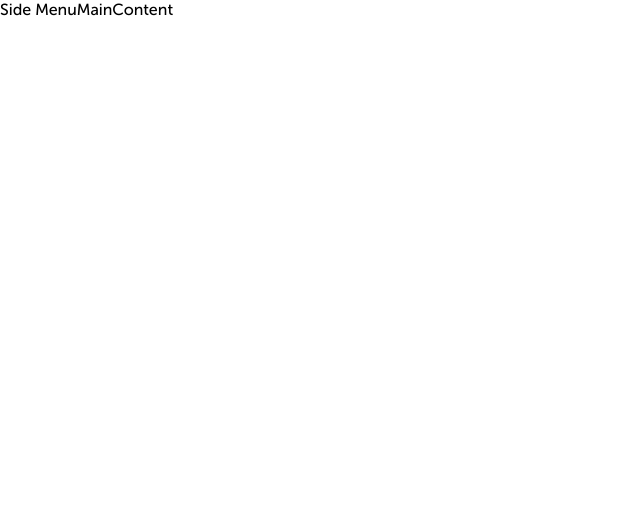
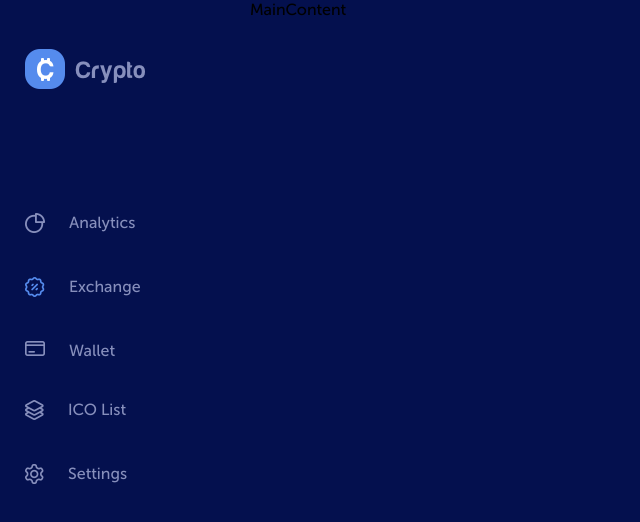
Before and after one commit to hasnainbaloch/innovativeSolutionsAssign, a React (Create React App) app: page / in a window 1280 px wide. Shown: the top 522 px of the page, without its empty margins (0-640 px from the left). Built offline with nearby package versions, Linux system fonts and the light colour scheme.

Commit message:
side nav UI

```diff
--- /dev/null
+++ b/src/components/Menu/SideMenu.jsx
@@ -0,0 +1,81 @@
+import React from 'react';
+import './menu.css';
+
+import logo from '../../assets/icons/logo.png';
+import analytics from '../../assets/icons/analytics.png';
+import exchange from '../../assets/icons/exchange.png';
+import wallet from '../../assets/icons/wallet.png';
+import ico from '../../assets/icons/icoicon.png';
+import settings from '../../assets/icons/settings.png';
+
+export default function SideMenu() {
+    return (
+        <div className="nav-wrapper">
+            {/* logo wrapper */}
+            <div className="logo">
+                <div className="logo-icon-wrap">
+                    <img src={logo} alt="loading logo.."/>
+                </div>
+                <div className="logo-title">
+                    <h4>Crypto</h4>
+                </div>
+            </div>
+
+            {/* sidebar menu navigation*/}
+            <div className="side-menu-nav">
+                <ul>
+                    <li>
+                        <div className="nav-item">
+                            <div className="menu-icon-wrap">
+                                <img src={analytics} alt="nav-icon" />
+                            </div>
+                            <div className="menu-title">
+                                Analytics
+                            </div>
+                        </div>
+                    </li>
+                    <li>
+                        <div className="nav-item">
+                            <div className="menu-icon-wrap">
+                                <img src={exchange} alt="nav-icon" />
+                            </div>
+                            <div className="menu-title">
+                                Exchange
+                            </div>
+                        </div>
+                    </li>
+                    <li>
+                        <div className="nav-item">
+                            <div className="menu-icon-wrap">
+                                <img src={wallet} alt="nav-icon" />
+                            </div>
+                            <div className="menu-title">
+                                Wallet
+                            </div>
+                        </div>
+                    </li>
+                    <li>
+                        <div className="nav-item">
+                            <div className="menu-icon-wrap">
+                                <img src={ico} alt="nav-icon" />
+                            </div>
+                            <div className="menu-title">
+                                ICO List
+                            </div>
+                        </div>
+                    </li>
+                    <li>
+                        <div className="nav-item">
+                            <div className="menu-icon-wrap">
+                                <img src={settings} alt="nav-icon" />
+                            </div>
+                            <div className="menu-title">
+                                Settings
+                            </div>
+                        </div>
+                    </li>
+                </ul>
+            </div>
+        </div>
+    )
+}
--- /dev/null
+++ b/src/components/Menu/menu.css
@@ -0,0 +1,47 @@
+.nav-wrapper{
+    padding: 25px 50px 20px 0;
+    min-width: 200px;
+}
+
+/* Logo */
+.logo{
+    display: flex;
+    flex-direction: row;
+    flex-wrap: nowrap;
+    align-items: center;
+    margin-bottom: 75px;
+    padding: 0 25px;
+}
+.logo .logo-title{
+    margin-left: 10px;
+    font-size: 24px;
+    font-family: "Harabara";
+    color: rgb(135, 143, 188);
+    font-weight: bold;
+    line-height: 1.2;
+    text-align: left;
+}
+
+/* side menu  */
+.side-menu-nav ul{
+    list-style-type: none;
+    padding: 0;
+    margin: 0;
+}
+.side-menu-nav ul li{
+    padding: 20px 25px;
+}
+.side-menu-nav ul li:hover{
+    background-color: rgb(44, 50, 84);
+}
+.side-menu-nav ul li div.nav-item{
+    display: flex;
+}
+.side-menu-nav ul li div.nav-item .menu-icon-wrap{
+    margin-right: 24px;
+}
+.side-menu-nav ul li div.nav-item .menu-title{
+        font-size: 16px;
+        color: rgb(135, 143, 188);
+        line-height: 1.2;
+}
--- a/src/components/SidebarMenu.jsx
+++ b/src/components/SidebarMenu.jsx
@@ -1,9 +1,4 @@
 import React from 'react'
+import SideMenu from './Menu/SideMenu'
 
-export const SidebarMenu = () => {
-    return (
-        <div>
-            Side Menu
-        </div>
-    )
-}
+export const SidebarMenu = () => <SideMenu/>
--- a/src/index.css
+++ b/src/index.css
@@ -5,8 +5,16 @@
 	font-weight: normal;
 }
 
+@font-face {
+	font-family: "Harabara";
+	src: local("Harabara"),
+	url("./assets/fonts/harabara-mais-bold.otf") format("opentype");
+	font-weight: bold;
+}
+
 body {
   margin: 0;
 	box-sizing: border-box;
   font-family: 'Cyrl';
+	background-color: #04104e;
 }
--- a/src/index.js
+++ b/src/index.js
@@ -4,6 +4,7 @@ import './index.css';
 import App from './App';
 import reportWebVitals from './reportWebVitals';
 import './assets/fonts/Cyrl.ttf';
+import './assets/fonts/harabara-mais-bold.otf';
 
 
 ReactDOM.render(
```
Also changed, not shown: src/assets/fonts/harabara-mais-bold.otf (added), src/views/layout/layout.css (line endings or trailing spaces).
